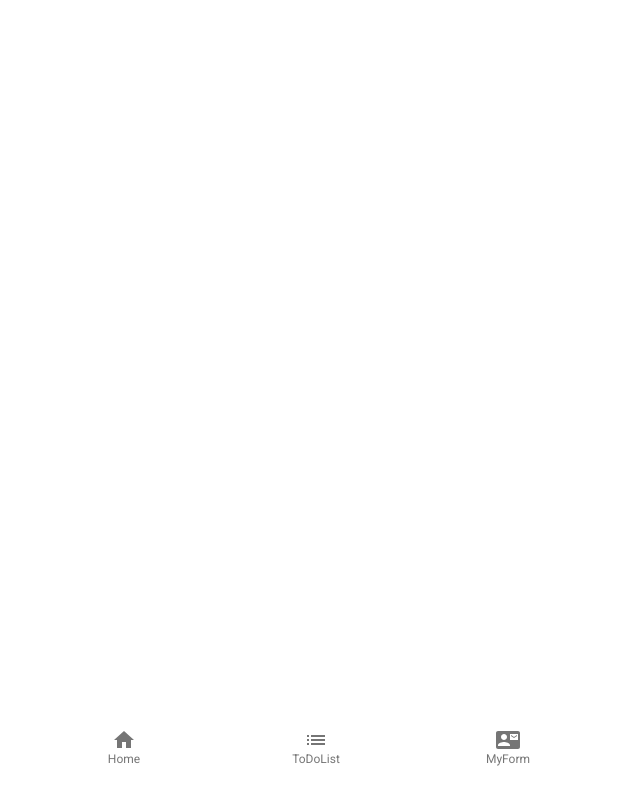
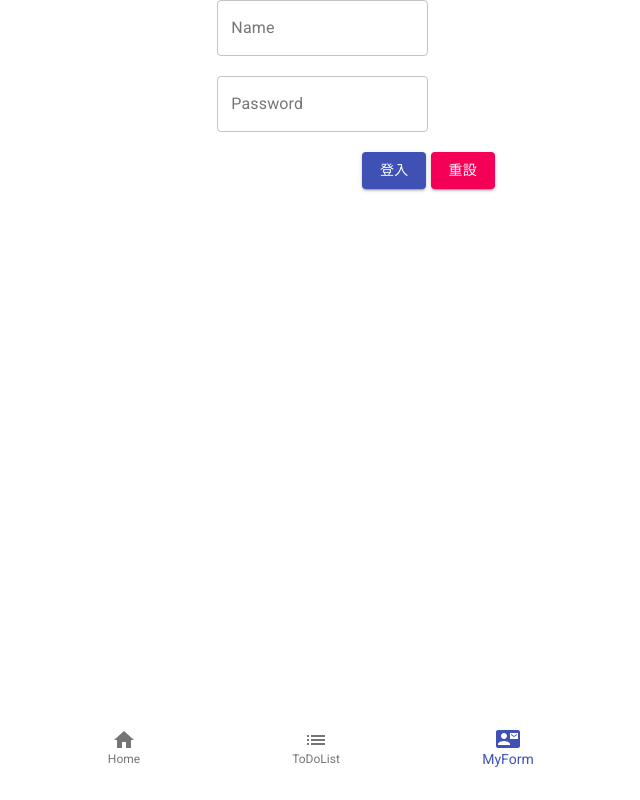
Before and after one commit to walesyu/react_exercise, a React (Create React App) app: page /react_exercise/myForm in a window 1280 px wide. Shown: the whole page, without its empty margins (324-964 px from the left). Built offline with nearby package versions, Linux system fonts and the light colour scheme.

Commit message:
basename

```diff
--- a/src/components/MyForm.jsx
+++ b/src/components/MyForm.jsx
@@ -85,7 +85,7 @@ class MyForm extends React.Component {
           </Grid>
           <Grid style={{'marginLeft': '145px', 'marginTop': '20px'}}>
             <Button color="primary" type={'submit'} variant="contained">登入</Button>&nbsp;
-            <Button color="secondary" onClick={this.Reset} variant="contained">Reset</Button>
+            <Button color="secondary" onClick={this.Reset} variant="contained">重設</Button>
           </Grid>
         </form>
       </Grid>
--- a/src/index.js
+++ b/src/index.js
@@ -16,7 +16,7 @@ let store = createStore(todoApp);
 
 ReactDOM.render(
     <Provider store={store}>
-      <BrowserRouter style={windowHeight}>
+      <BrowserRouter basename="/react_exercise" style={windowHeight}>
         <Switch>
           <App/>
         </Switch>
```
